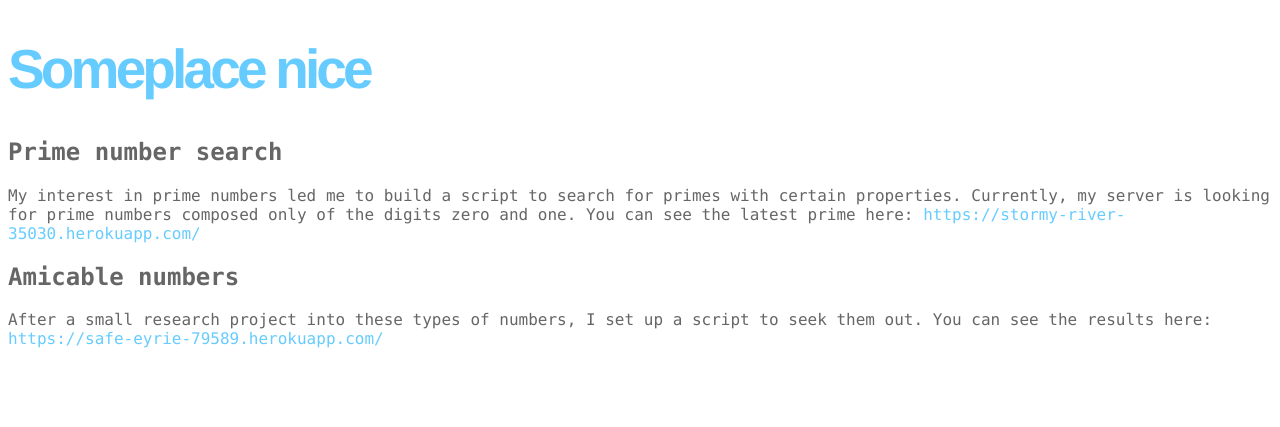
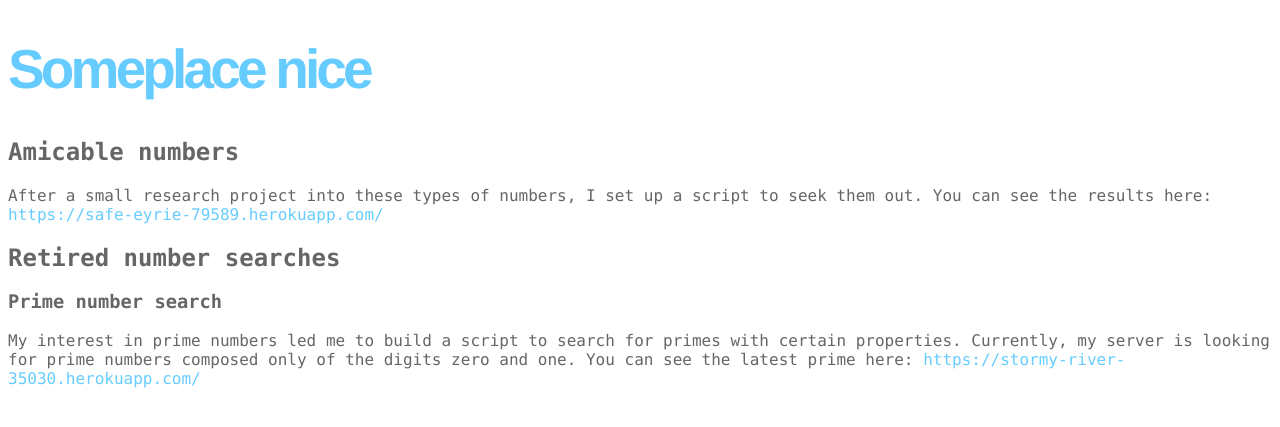
Before and after one commit to adamcheasley/adamcheasley.github.io, a Jekyll site: the page built from projects/primes.md, in a window 1280 px wide. Shown: the top 427 px of the page. Built offline with Jekyll 4.4.1, drawn with Linux system fonts in a browser that asks for light colours.

Commit message:
Update primes.md

```diff
--- a/projects/primes.md
+++ b/projects/primes.md
@@ -5,12 +5,14 @@ layout: default
 
 # [Someplace nice](/)
 
-## Prime number search
-
-My interest in prime numbers led me to build a script to search for primes with certain properties. Currently, my server is looking for prime numbers composed only of the digits zero and one. You can see the latest prime here:
-[https://stormy-river-35030.herokuapp.com/](https://stormy-river-35030.herokuapp.com/)
-
 ## Amicable numbers
 
 After a small research project into these types of numbers, I set up a script to seek them out. You can see the results here:
 [https://safe-eyrie-79589.herokuapp.com/](https://safe-eyrie-79589.herokuapp.com/)
+
+## Retired number searches
+
+### Prime number search
+
+My interest in prime numbers led me to build a script to search for primes with certain properties. Currently, my server is looking for prime numbers composed only of the digits zero and one. You can see the latest prime here:
+[https://stormy-river-35030.herokuapp.com/](https://stormy-river-35030.herokuapp.com/)
```
